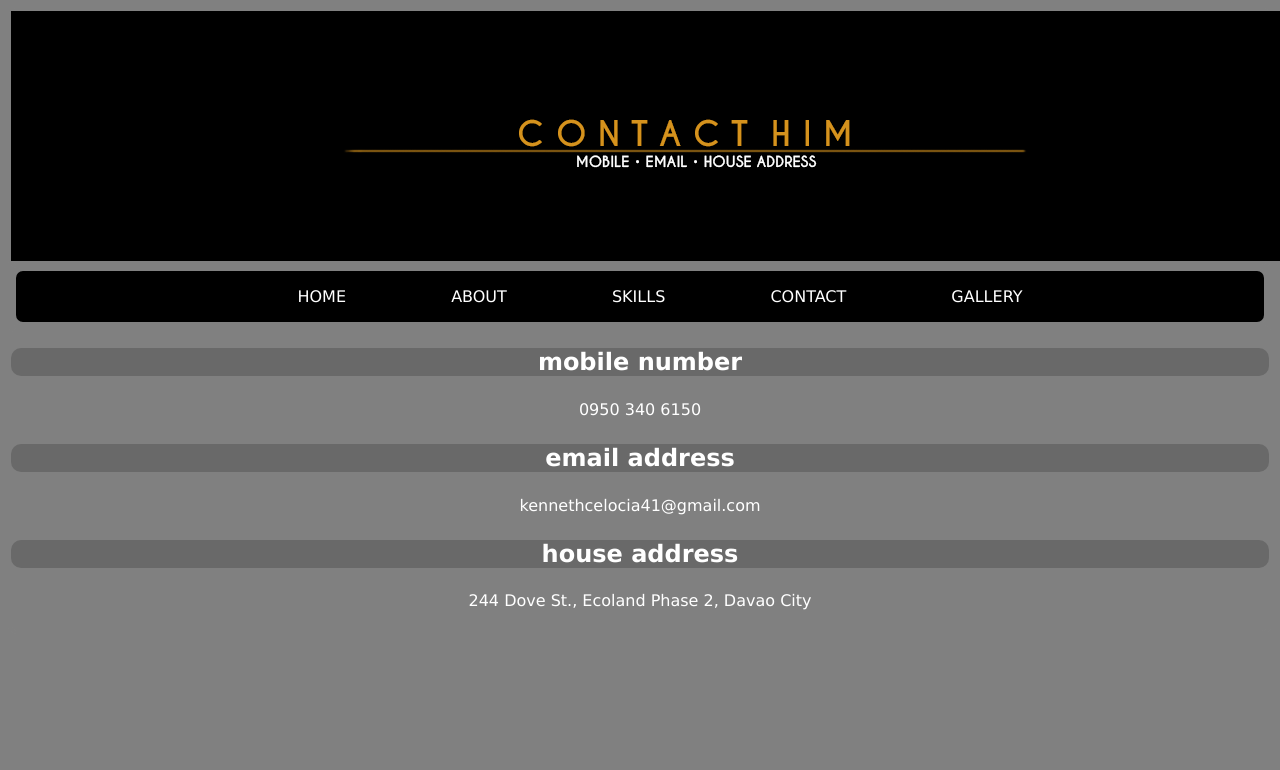
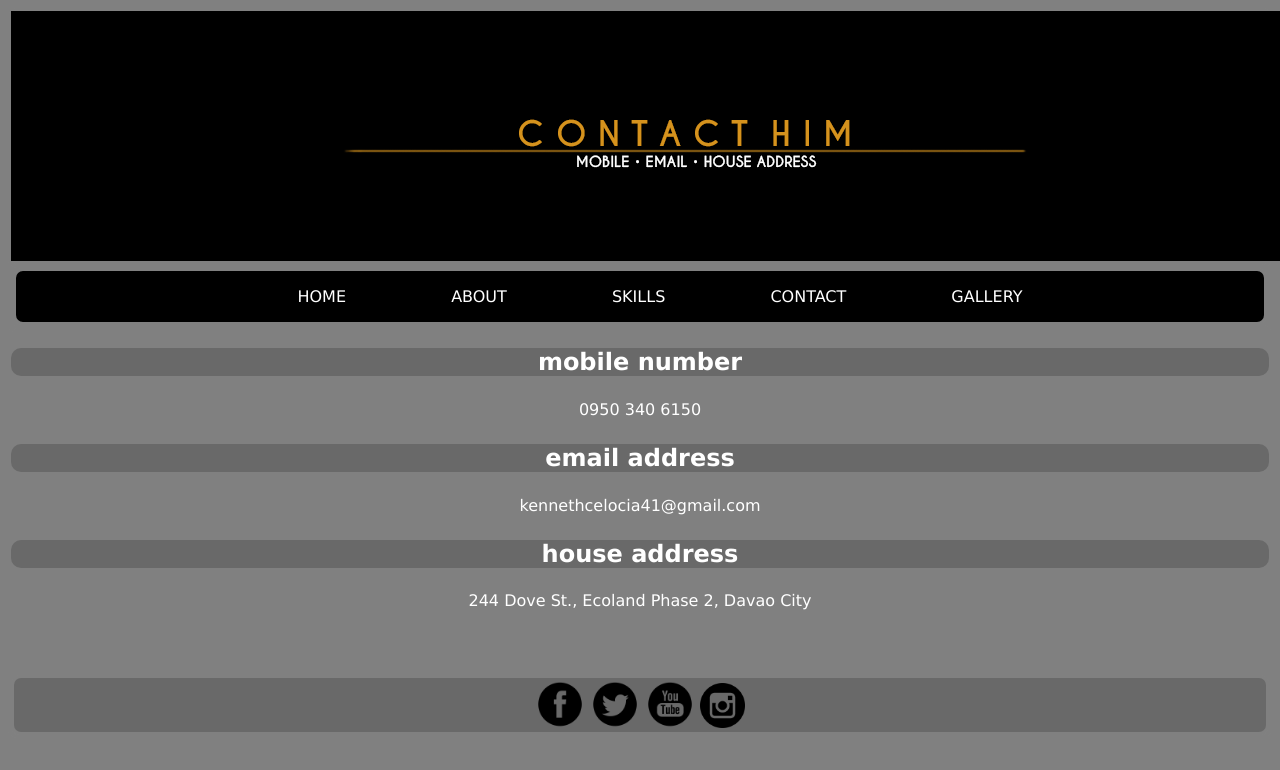
Before and after one commit to kennethcelocia/CELOCIA_Kenneth_PersonalWebsite, a plain HTML site: page contact.html in a window 1280 px wide. Shown: the top 770 px of the page. Drawn offline with Linux system fonts and the light colour scheme.

Commit message:
added an img

```diff
--- a/contact.html
+++ b/contact.html
@@ -32,6 +32,14 @@
 
             <h2 class="kennethcelocia_lowercase">House Address</h2>
             <p>244 Dove St., Ecoland Phase 2, Davao City</p>
+
+            <div id="icons">
+            <a href="https://www.facebook.com/kennethkjc"><img src="images/fbicon.png" width="50" height="50" alt="fb icon"/></a>
+            <a href="https://twitter.com/kennethcelocia"><img src="images/twittericon.png" width="50" height="50" alt="twitter icon"/></a>
+            <a href="http://youtube.com"><img src="images/yticon.png" width="50" height="50" alt="yt icon"/></a>
+            <a href="https://www.instagram.com/kennethkjc/"><img src="images/igicon.png" width="45" height="45" alt="yt icon"/></a>
+
+        </div>
         </div>
     </body>
 </html>
```
